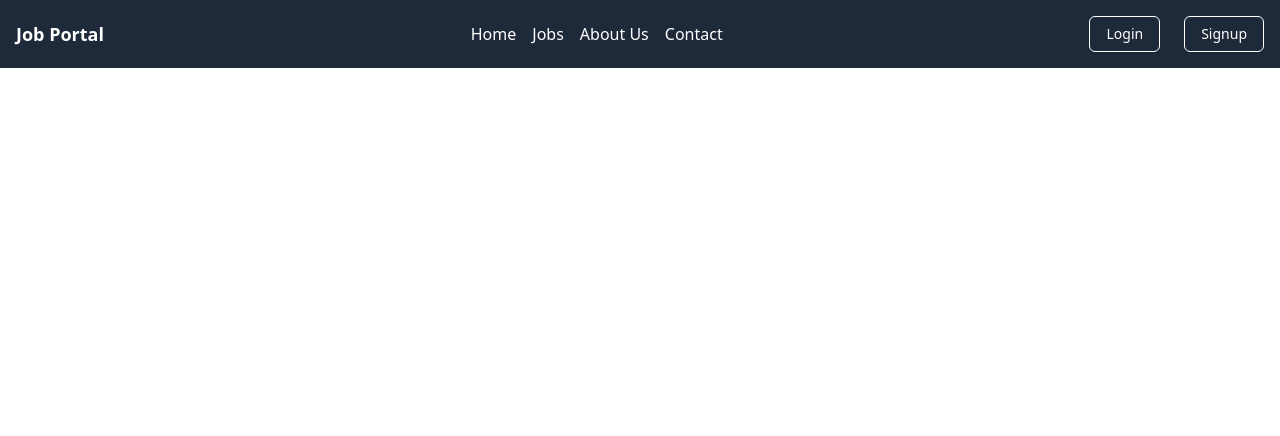
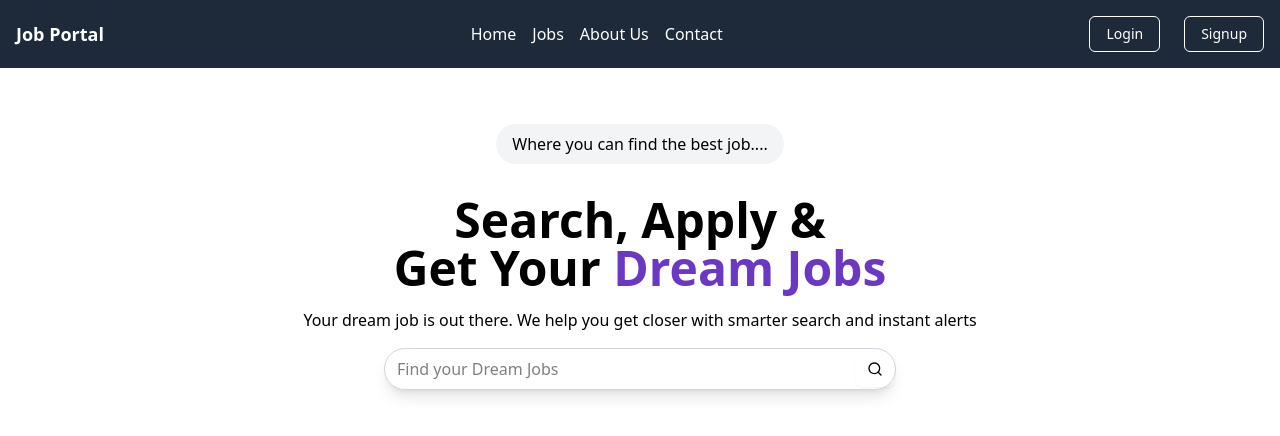
Before and after one commit to ramtelPJ/Job-Finder, a React (Vite) app in the folder frontend/: page / in a window 1280 px wide. Shown: the top 436 px of the page. Built offline with nearby package versions, Linux system fonts and the light colour scheme.

Commit message:
Home-HeroSection

```diff
--- /dev/null
+++ b/frontend/src/components/HeroSection.jsx
@@ -0,0 +1,30 @@
+import React from "react";
+import {Button} from './ui/button';
+import { Search } from "lucide-react";
+// To enable autocomplete, ensure you have a proper development environment set up.
+// For example, install the necessary dependencies and configure your editor.
+
+const HeroSection = () => {
+    return (
+        <div className="text-center">
+            <div className="flex flex-col gap-4 my-10">
+            <span className="mx-auto px-4 py-2 my-4 rounded-full bg-gray-100 font-medium">Where you can find the best job....</span>
+            <h1 className="text-5xl font-bold">Search, Apply & <br/> Get Your <span className="text-[#6A38C2]">Dream Jobs</span></h1>
+            <p>Your dream job is out there. We help you get closer with smarter search and instant alerts</p>
+            <div className="flex w-[40%] shadow-lg border border-gray-300 pl-3 rounded-full items-center mx-auto gap-4">
+                <input
+                type="text"
+                placeholder="Find your Dream Jobs"
+                className="outline-none border-none w-full py-2"
+                />
+                <Button>
+                    <Search className='h-5 w-5'/>
+                </Button>
+            </div>
+            </div>
+
+        </div>
+    );
+};
+
+export default HeroSection;
--- a/frontend/src/components/Home.jsx
+++ b/frontend/src/components/Home.jsx
@@ -1,11 +1,15 @@
 import React from 'react'
 import Navbar from './shared/navbar'
-
+import HeroSection from './HeroSection'
 function Home() {
   return (
     <div>
 <Navbar />
+<HeroSection/>
 
+{/* <CategoryCarousel/>
+<LatestJobs/>
+<Footer/> */}
     </div>
   )
 }
--- a/frontend/src/components/auth/Login.jsx
+++ b/frontend/src/components/auth/Login.jsx
@@ -10,6 +10,10 @@ import { END_USER_ENDPOINT } from "@/utils/constant";
 import { useNavigate } from 'react-router-dom'
 import axios from 'axios'
 import { toast } from 'sonner'
+import { useDispatch, useSelector } from 'react-redux'
+import { setLoading } from '../../redux/authSlice'
+import { Loader2 } from 'lucide-react'
+import store from '../../redux/store'
 function Login() {
 
   const[input,setInput]=useState({
@@ -18,7 +22,9 @@ function Login() {
     role: '',
     profile: null,
   })
+  const {Loading}=useSelector(store=>store.auth)
   const navigate=useNavigate();
+  const dispatch=useDispatch();
   const handleInputChange = (e) => {
     setInput({
 
@@ -31,6 +37,7 @@ function Login() {
 
 
       try {
+        dispatch(setLoading(true));
         const res=await axios.post(`${END_USER_ENDPOINT}/login`,input,{
           headers:{
             "Content-Type": "application/json"},
@@ -42,6 +49,9 @@ function Login() {
   }
       } catch (error) {
         console.error("Error during signup:", error);
+      }
+      finally{
+        dispatch(setLoading(false));
       }
     };
 
@@ -98,7 +108,13 @@ function Login() {
               className="cursor-pointer border rounded-md p-2"
             />
           </div>
-          <Button type='submit' className="w-full py-2 bg-blue-500 text-white rounded-md hover:bg-blue-600 transition duration-300">Login</Button>
+{Loading ? (
+  <Button className='w-full py-2'>
+    <Loader2 className='mr-2 h-4 w-4 animate-spin' />Please Wait
+  </Button>
+) : (
+  <Button type='submit' className="w-full py-2 bg-blue-500 text-white rounded-md hover:bg-blue-600 transition duration-300">Login</Button>
+)}
           <span>Don't have an account?<Link to='/signup' className='text-blue-500'>Signup</Link></span>
         </form>
       </div>
--- a/frontend/src/components/auth/Signup.jsx
+++ b/frontend/src/components/auth/Signup.jsx
@@ -10,6 +10,9 @@ import { END_USER_ENDPOINT } from "@/utils/constant";
 import { useNavigate } from "react-router-dom";
 import axios from "axios";
 import { toast } from "sonner";
+import { useDispatch, useSelector } from "react-redux";
+import { setLoading } from "../../redux/authSlice";
+import { Loader2 } from "lucide-react";
 function Signup() {
 
 
@@ -21,8 +24,9 @@ function Signup() {
     role: '',
     profile: null
   });
+  const {Loading}=useSelector(store=>store.auth);
 const navigate=useNavigate();
-
+const dispatch=useDispatch();
   const handleInputChange = (e) => {
     setInput({
       ...input,
@@ -46,6 +50,7 @@ const navigate=useNavigate();
     //   formData.append("file", input.file);
     // }
     try {
+      dispatch(setLoading(true))
       const res=await axios.post(`${END_USER_ENDPOINT}/register`,formData,{
         headers:{
           "Content-Type": "multipart/form-data"},
@@ -57,6 +62,9 @@ if(res.data.success){
 }
     } catch (error) {
       console.error("Error during signup:", error);
+    }
+    finally{
+      dispatch(setLoading(false));
     }
   };
 
@@ -157,6 +165,19 @@ if(res.data.success){
               className="cursor-pointer border rounded-md p-2"
             />
           </div>
+{Loading ? (
+  <Button className='w-full py-2'>
+    <Loader2 className="mr-2 h-4 w-4 animate-spin" />
+    Please Wait
+  </Button>
+) : (
+  <Button
+    type="submit"
+    className="w-full py-2 bg-blue-500 text-white rounded-md hover:bg-blue-600 transition duration-300"
+  >
+    Signup
+  </Button>
+)}
           <Button
             type="submit"
             className="w-full py-2 bg-blue-500 text-white rounded-md hover:bg-blue-600 transition duration-300"
--- /dev/null
+++ b/frontend/src/redux/authSlice.js
@@ -0,0 +1,15 @@
+import { createSlice } from "@reduxjs/toolkit";
+
+const authSlice=createSlice({
+    name: 'auth',
+    initialState:{
+        loading:false
+    },
+    reducers:{
+       setLoading:(state,action)=>{
+        state.loading=action.payload;
+       }
+    }
+})
+export const {setLoading}=authSlice.actions;
+export default authSlice.reducer;
--- /dev/null
+++ b/frontend/src/redux/store.js
@@ -0,0 +1,9 @@
+import {configureStore} from '@reduxjs/toolkit'
+import authSlice from "./authSlice.js"
+
+const store=configureStore({
+    reducer:{
+auth:authSlice,
+    }
+})
+export default store;
```
Also changed, not shown: frontend/src/main.jsx (+8 -1 lines).
